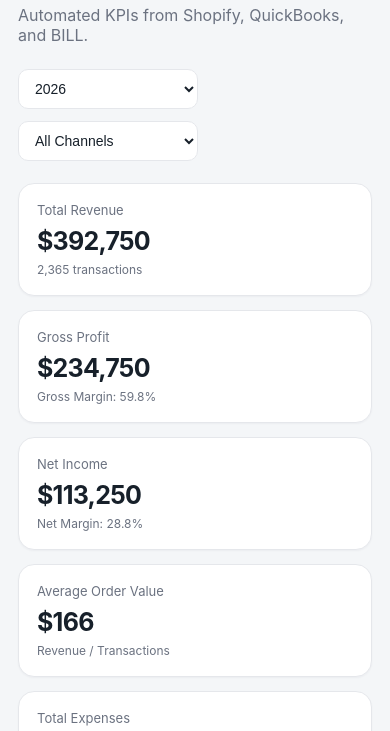
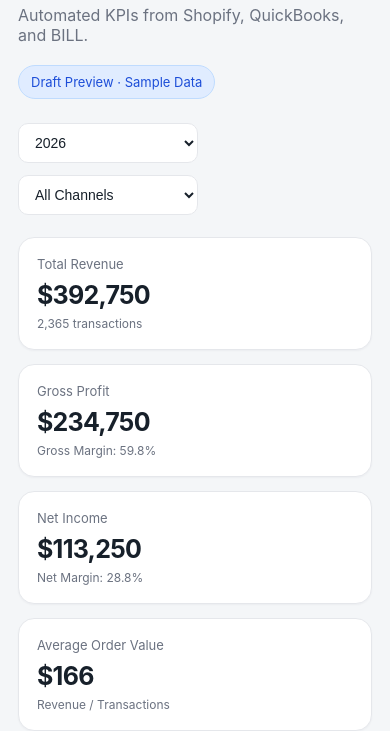
Before and after one commit to Equestrian-Labs-Dashboard/financial-report-dashboard, a plain HTML site: page docs/index.html in a window 390 px wide. Shown: the part 50-781 px from the top of the page. Drawn offline with nearby package versions, Linux system fonts and the light colour scheme.

Commit message:
Update index.html

```diff
--- a/docs/index.html
+++ b/docs/index.html
@@ -16,8 +16,8 @@
       --muted: #6b7280;
       --border: #e5e7eb;
       --accent: #2563eb;
-      --good: #16a34a;
-      --bad: #dc2626;
+      --green: #16a34a;
+      --red: #dc2626;
     }
 
     * {
@@ -33,6 +33,10 @@
     }
 
     .header {
+      display: flex;
+      justify-content: space-between;
+      gap: 20px;
+      align-items: flex-start;
       margin-bottom: 24px;
     }
 
@@ -45,6 +49,16 @@
     .header p {
       margin: 8px 0 0;
       color: var(--muted);
+    }
+
+    .badge {
+      background: #e0ecff;
+      color: #1d4ed8;
+      border: 1px solid #bfdbfe;
+      padding: 8px 12px;
+      border-radius: 999px;
+      font-size: 13px;
+      white-space: nowrap;
     }
 
     .filters {
@@ -167,6 +181,10 @@
       .charts {
         grid-template-columns: 1fr;
       }
+
+      .header {
+        flex-direction: column;
+      }
     }
 
     @media (max-width: 600px) {
@@ -187,8 +205,11 @@
 
 <body>
   <div class="header">
-    <h1>Financial Report Dashboard</h1>
-    <p>Automated KPIs from Shopify, QuickBooks, and BILL.</p>
+    <div>
+      <h1>Financial Report Dashboard</h1>
+      <p>Automated KPIs from Shopify, QuickBooks, and BILL.</p>
+    </div>
+    <div class="badge">Draft Preview · Sample Data</div>
   </div>
 
   <div class="filters">
```
